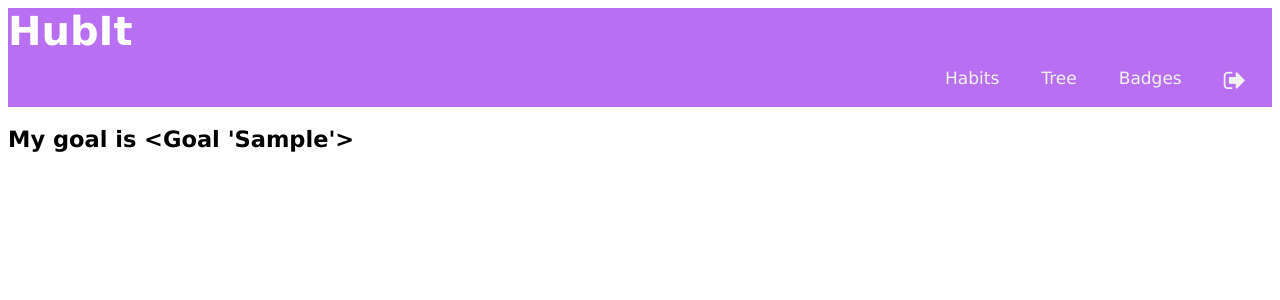
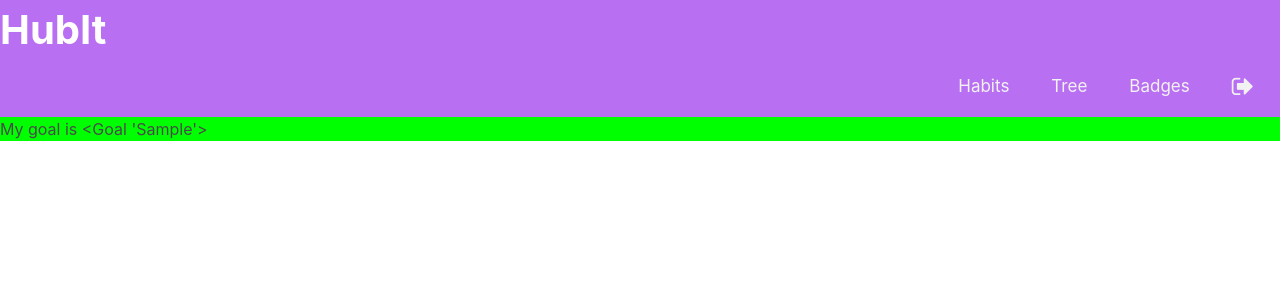
Before and after one commit to S0nVard/Habit, a Flask app: template templates/habits.html in a window 1280 px wide. Shown: the top 300 px of the page. Run offline with Flask 3, Linux system fonts and the light colour scheme; the template is opened without the code that fills it: values that come from a table or form of the project are taken from there, others are empty; tables that the repository leaves empty hold one stand-in row (values such as "Sample post"); some libraries are stand-ins or nearby versions.

Commit message:
adding stylesheet

```diff
--- a/templates/habits.html
+++ b/templates/habits.html
@@ -1,13 +1,14 @@
 {% extends "layout.html" %}
 {% block header%}
-<div>
-<h2>My goal is {{ goal }}</h2>
+<link rel="stylesheet" href="https://cdn.jsdelivr.net/npm/bulma@0.9.3/css/bulma.min.css">
+<div class="goal">
+  <h2> My goal is {{ goal }} </h2>
 </div>
 
 
 
 <style>
-.h2 {
+.goal {
   align:right;
   background:#00FF00;
 }
```
